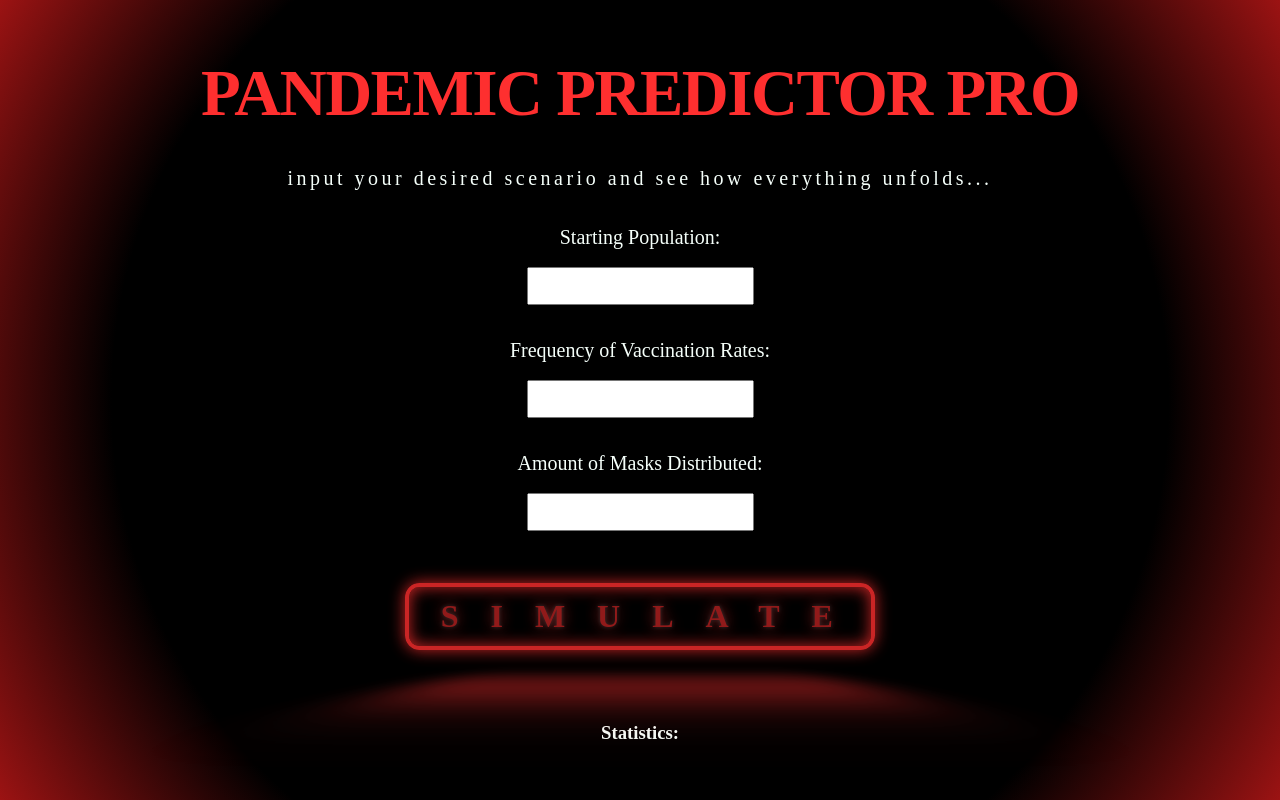
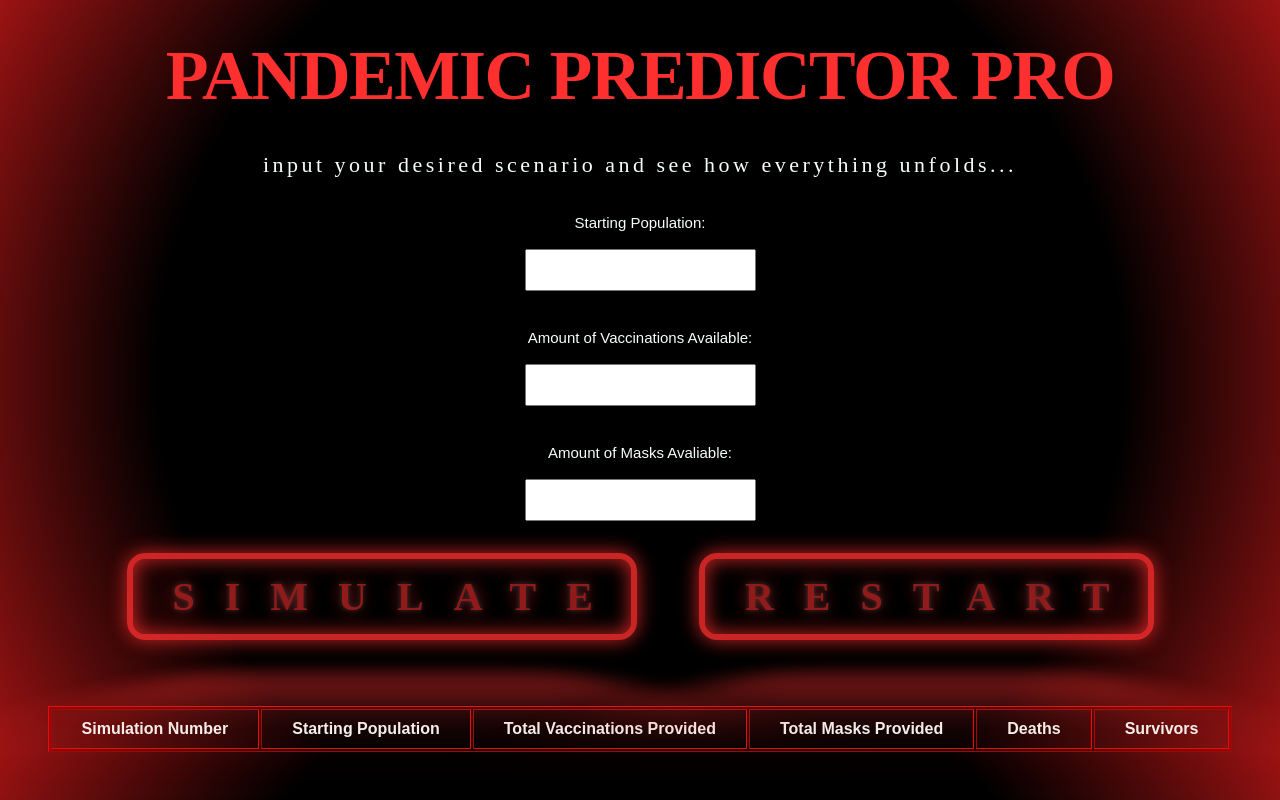
Before and after one commit to JIS-CS/Gavin-and-Jaythan-Final-PT, a plain HTML site: page index.html in a window 1280 px wide. Drawn offline with Linux system fonts and the light colour scheme.

Commit message:
03/30 - Final Code

```diff
--- a/index.html
+++ b/index.html
@@ -8,31 +8,55 @@
 </head>
 
 <body>
+    <br><br>
 
     <h1> Pandemic Predictor Pro </h1><br><br>
-    <p id="slogan"> input your desired scenario and see how everything unfolds... </p>
+    <p id="slogan"> input your desired scenario and see how everything unfolds... </p><br><br>
 
-    <br><br>
+    <!-- Inputboxes -->
+    <label> Starting Population: </label><br><input type="number" id="startPop"><br>
+    <label> Amount of Vaccinations Available: </label><br><input type="number" id="freqVac"><br>
+    <label> Amount of Masks Avaliable: </label><br><input type="number" id="freqMasks">
 
-    <label> Starting Population: </label><br>
-    <input type="number" id="startPop"><br>
+    <!-- Modified from https://codepen.io/Ks145/pen/MWGxbYr
+        Title: Button Glow
+        Author: Kshitij (@Ks145 on codepen) -->
 
-    <label> Frequency of Vaccination Rates: </label><br>
-    <input type="number" id="freqVac"><br>
+    <!-- Button -->
+    <table>
+        <tr>
+            <td>
+                <button
+                    onclick="simulate(parseInt(document.getElementById('startPop').value), parseInt(document.getElementById('freqVac').value), parseInt(document.getElementById('freqMasks').value))"
+                    id="simulate-btn" class='glowing-btn'><span class='glowing-txt'><span class='faulty-letter'></span>
+                        SIMULATE </span></button>
+            </td>
+            <td>
+                <button onclick="restart()" class='glowing-btn'><span class='glowing-txt'><span
+                            class='faulty-letter'></span> RESTART </span></button>
+            </td>
+        </tr>
+    </table><br><br><br>
 
-    <label> Amount of Masks Distributed: </label><br>
-    <input type="number" id="masks"><br><br>
+    <!-- End of citation -->
 
-    <button
-        onclick="simulate(document.getElementById('startPop').value, document.getElementById('freqVac').value, document.getElementById('masks').value)"
-        id="simulate-btn" class='glowing-btn'><span class='glowing-txt'><span class='faulty-letter'></span> SIMULATE
-        </span></button>
+    <!-- Output:  Deaths, Survivors & Extra Info -->
 
-    <br><br><br><br>
+    <table border="1">
+        <tr>
+            <th>Simulation Number</th>
+            <th>Starting Population</th>
+            <th>Total Vaccinations Provided</th>
+            <th>Total Masks Provided</th>
+            <th>Deaths</th>
+            <th>Survivors</th>
+        </tr>
 
-    <!-- Output: amount of deaths, survivors and extra information after calculation -->
-    <h3> Statistics: </h3>
-    <span id="output"></span>
+        <tbody id="addOn"></tbody>
+        <!--This must be added in order for it to be able to add a new row with the new data from a new simulation-->
+
+    </table>
+
 </body>
 
 </html>
--- a/script.js
+++ b/script.js
@@ -1,54 +1,81 @@
-function simulate(startPop, freqVac, masks) {
+// Define an empty array list to store simulation results
+let simulationResults = [];
+
+function simulate(startPop, freqVac, freqMasks) {
+
+  // Check if freqVac and freqMasks are valid numbers
+  if ((freqVac === "" || freqVac < 0 || isNaN(freqVac)) || (freqMasks === "" || freqMasks < 0 || isNaN(freqMasks))) {
+    alert("Please make sure you enter valid numbers.");
+    return;
+  }
+
+  // Calculate inital deaths and survivors
+
+  // Deaths is initially 90% of the starting population
+  let deaths = Math.round(startPop * 0.9); // 90% of the starting population
+  let maxDeaths = startPop - 1; // The maximum number of deaths that can occur is the starting population - 1
+  let survivors = Math.max(startPop - deaths, 0);
+
+  // Calculate the maximum number of vaccines and masks
   let maxVaccines = startPop;
   let maxMasks = startPop;
-  let deaths = Math.round(startPop * 0.9); // 90% of the starting population
-  let survivors = Math.max(startPop - deaths, 0);
 
+  // Give a capcity limit for the vaccines and mask parameters to the max value
   if (freqVac > maxVaccines) {
     freqVac = maxVaccines;
   }
-
-  if (masks > maxMasks) {
-    masks = maxMasks;
+  if (freqMasks > maxMasks) {
+    freqMasks = maxMasks;
   }
 
-  let savedByVaccine = 0;
-  let savedByMask = 0;
-
-  // Simulating the effect of vaccines
+  // Iterating the effect of vaccines/masks
   for (let i = 0; i < freqVac; i++) {
-    if (survivors > 0) {
+    if (survivors < startPop) { // Give vaccinations only if there are still survivors
       survivors++;
-      savedByVaccine++;
+    }
+  }
+  for (let i = 0; i < freqMasks; i++) {
+    if (survivors < startPop && Math.random() > 0.5) { // 50% chance of survival with mask
+      survivors++;
     }
   }
 
-  // Simulating the effect of masks
-  for (let i = 0; i < masks; i++) {
-    if (survivors > 0 && Math.random() < 0.4) { // 40% chance of survival with mask
-      survivors++;
-      savedByMask++;
-    }
+  let finalDeaths = Math.min(startPop - survivors, maxDeaths); // Set a maximum to the number of deaths to the maximum possible value
+
+  // Create an object to store the simulationResults array for this iteration
+  let result = {
+    startPop: startPop,
+    freqVac: freqVac,
+    freqMasks: freqMasks,
+    deaths: finalDeaths,
+    survivors: survivors
+  };
+
+  // Push result into array
+  simulationResults.push(result);
+
+  // Output the simulation results into web page
+
+  document.getElementById("addOn").innerHTML = "";
+
+  for (let i = 0; i < simulationResults.length; i++) {
+
+    let addOn = document.getElementById("addOn");
+    let newRow = document.createElement("tr");
+
+    newRow.innerHTML = `
+      <td> #${i + 1}</td>
+      <td>${simulationResults[i].startPop}</td>
+      <td>${simulationResults[i].freqVac}</td>
+      <td>${simulationResults[i].freqMasks}</td>
+      <td>${simulationResults[i].deaths}</td>
+      <td>${simulationResults[i].survivors}</td>
+    `;
+
+    addOn.appendChild(newRow);
   }
-
-  deaths = Math.max(deaths - savedByVaccine - savedByMask, 0);
-  let output = `  Deaths: ${deaths} <br>
-                Survivors: ${Math.min(survivors, startPop)} <br>
-                Lives Saved by Vaccines: ${savedByVaccine} <br>
-                Lives Saved by Masks: ${savedByMask} <br>`;
-  document.getElementById("output").innerHTML = output;
 }
 
-// Get input values and call the simulate function
-const startPopInput = document.getElementById("startPop");
-const freqVacInput = document.getElementById("freqVac");
-const masksInput = document.getElementById("masks");
-const simulateBtn = document.querySelector("button");p
-
-simulateBtn.addEventListener("click", function () {
-  const startPop = parseInt(startPopInput.value);
-  const freqVac = parseInt(freqVacInput.value);
-  const masks = parseInt(masksInput.value);
-
-  simulate(startPop, freqVac, masks);
-});
+function restart() {
+  window.location.href = "index.html";
+}
--- a/styles.css
+++ b/styles.css
@@ -1,60 +1,62 @@
-/* Body background */
-
-@font-face {
-  font-family: AnotherDanger;
-  src: url("another_danger/Another\ Danger\ -\ Demo.otf") format("opentype");
-}
-
 body {
   display: flex;
   flex-direction: column;
   align-items: center;
   justify-content: center;
   color: MintCream;
-  font-family: 'Gambetta', serif;
-  height: 100vh;
 
   /* Gradient modified from https://cssgradient.io/gradient-backgrounds/  */
-  background: rgb(0, 0, 0);
-  background: radial-gradient(circle, rgba(0, 0, 0, 1) 70%, rgb(156, 19, 19) 100%);
+  background: radial-gradient(circle, rgba(0, 0, 0, 1) 65%, rgb(156, 19, 19) 100%);
+}
+
+table {
+  border-color: red;
 }
 
 h1 {
-  font-size: 65px;
+  font-size: 70px;
   text-transform: uppercase;
-  font-family: 'Gambetta', serif;
+  font-family: "";
   letter-spacing: -1.5px;
   transition: 500ms ease;
   color: hsl(0, 99%, 59%)
 }
-
 h1:hover {
-  letter-spacing: 7px;
+  letter-spacing: 8px;
 }
 
 #slogan {
   letter-spacing: 3.5px;
-  text-align: center;
-  font-size: 20px;
+  font-size: 22px;
+  font-family: 'Gambretta', serif;
 }
 
+/* Inputbox */
 input[type="number"] {
   display: block;
   font-size: 16px;
-  padding: 8px;
-  margin-bottom: 16px;
+  padding: 10px;
+  margin-bottom: 20px;
+  text-align: center;
+}
+
+th, td {
+  padding-top: 10px;
+  padding-bottom: 10px;
+  padding-left: 30px;
+  padding-right: 30px;
+  text-align: center;
+  font-family: 'Montserrat', sans-serif;
 }
 
 label {
-  font-size: 20px;
+  font-size: 15px;
+  font-family: 'Montserrat', sans-serif;
 }
 
-
 /* Modified from https://codepen.io/fossheim/pen/PoqKoLY
-
 Title: Neon light text
 Author: Sarah Fossheim (@fossheim on codepen)
-
 */
 
 * {
@@ -63,18 +65,7 @@ Author: Sarah Fossheim (@fossheim on codepen)
   box-sizing: border-box;
 }
 
-#title {
-  margin: calc(10vh) auto 0 auto;
-  font-size: 75px;
-  text-transform: uppercase;
-  font-family: 'Gambetta', serif;
-  font-weight: normal;
-  display: block;
-  height: auto;
-  text-align: center;
-}
-
-.logo-1 {
+.glow {
   color: white;
   animation: neon 3s infinite;
 }
@@ -102,18 +93,15 @@ Author: Sarah Fossheim (@fossheim on codepen)
 /* End of Citation */
 
 /*
-
 Modified from https://codepen.io/Ks145/pen/MWGxbYr
-
 Title: Button Glow
 Author: Kshitij (@Ks145 on codepen)
-
 */
 
 :root {
   --glow-color: hsl(0, 99%, 59%);
-  --shadow-color: #FF9E9E;
-  --shadow-color-light: white;
+  --shadow-color: #f4bcbc;
+  --shadow-color-light: rgb(255, 0, 0);
 }
 
 *,
@@ -131,10 +119,10 @@ Author: Kshitij (@Ks145 on codepen)
   border-radius: 0.45em;
   background: none;
   perspective: 2em;
-  font-family: "Montserrat";
-  font-size: 2em;
+  font-size: 2.5em;
   font-weight: 900;
-  letter-spacing: 1em;
+  letter-spacing: 0.75em;
+  font-family: 'Gambretta', serif;
 
   -webkit-box-shadow: inset 0px 0px 0.5em 0px var(--glow-color),
       0px 0px 0.5em 0px var(--glow-color);
```
